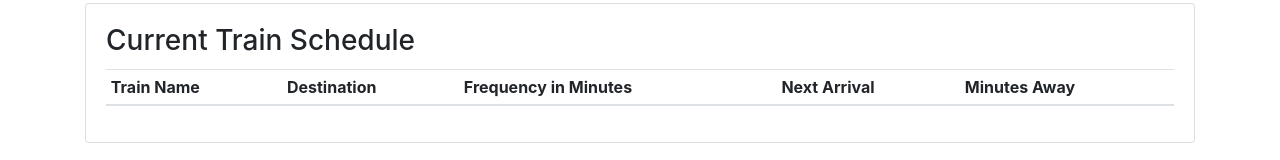
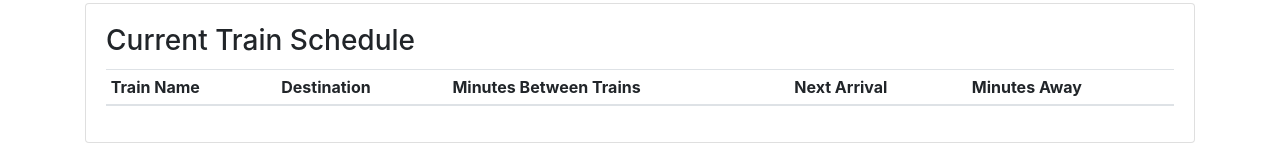
Before and after one commit to rtjae1/TrainSchedule, a plain HTML site: page index.html in a window 1280 px wide. Shown: the part 255-415 px from the top of the page. Drawn offline with nearby package versions, Linux system fonts and the light colour scheme; no server answers.

Commit message:
fixed wording of frequency

```diff
--- a/index.html
+++ b/index.html
@@ -40,7 +40,7 @@
                                 <tr>
                                     <th scope="col">Train Name</th>
                                     <th scope="col">Destination</th>
-                                    <th scope="col">Frequency in Minutes</th>
+                                    <th scope="col">Minutes Between Trains</th>
                                     <th scope="col">Next Arrival</th>
                                     <th scope="col">Minutes Away</th>
                                 </tr>
```
